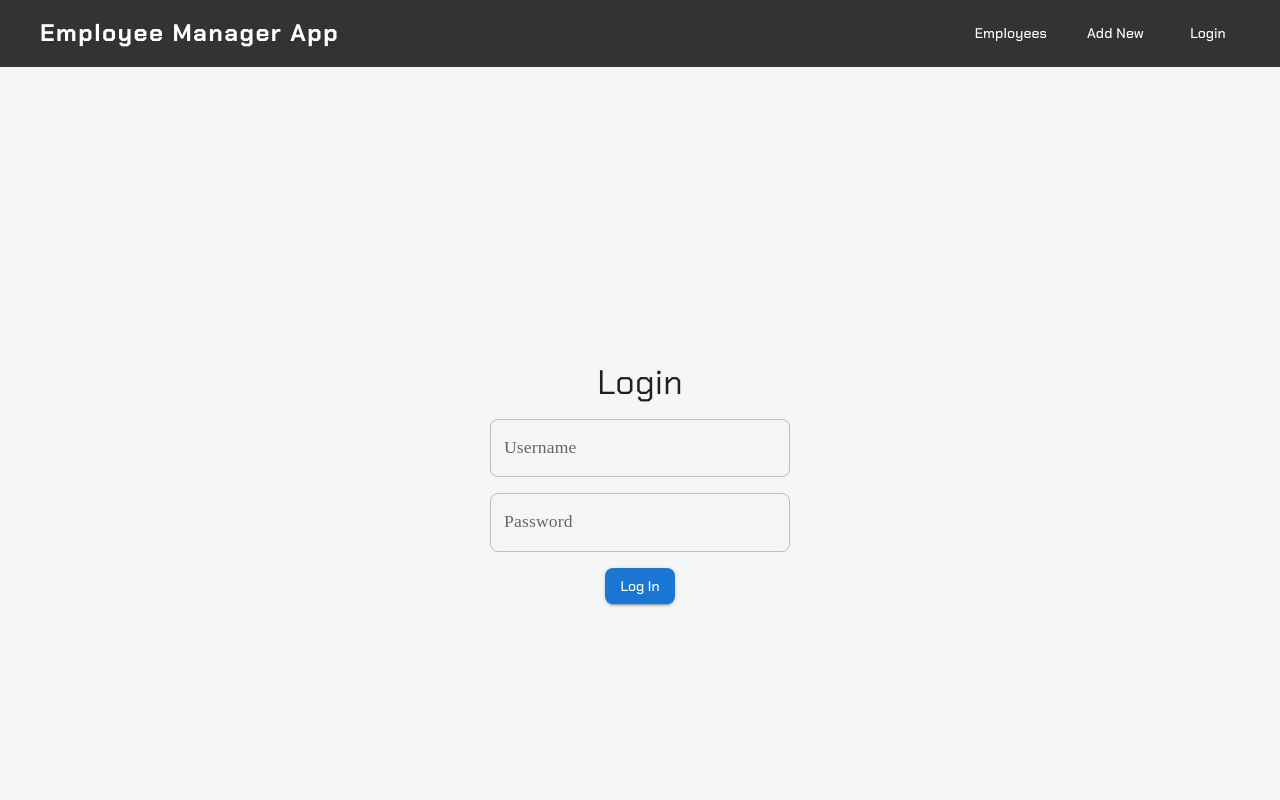
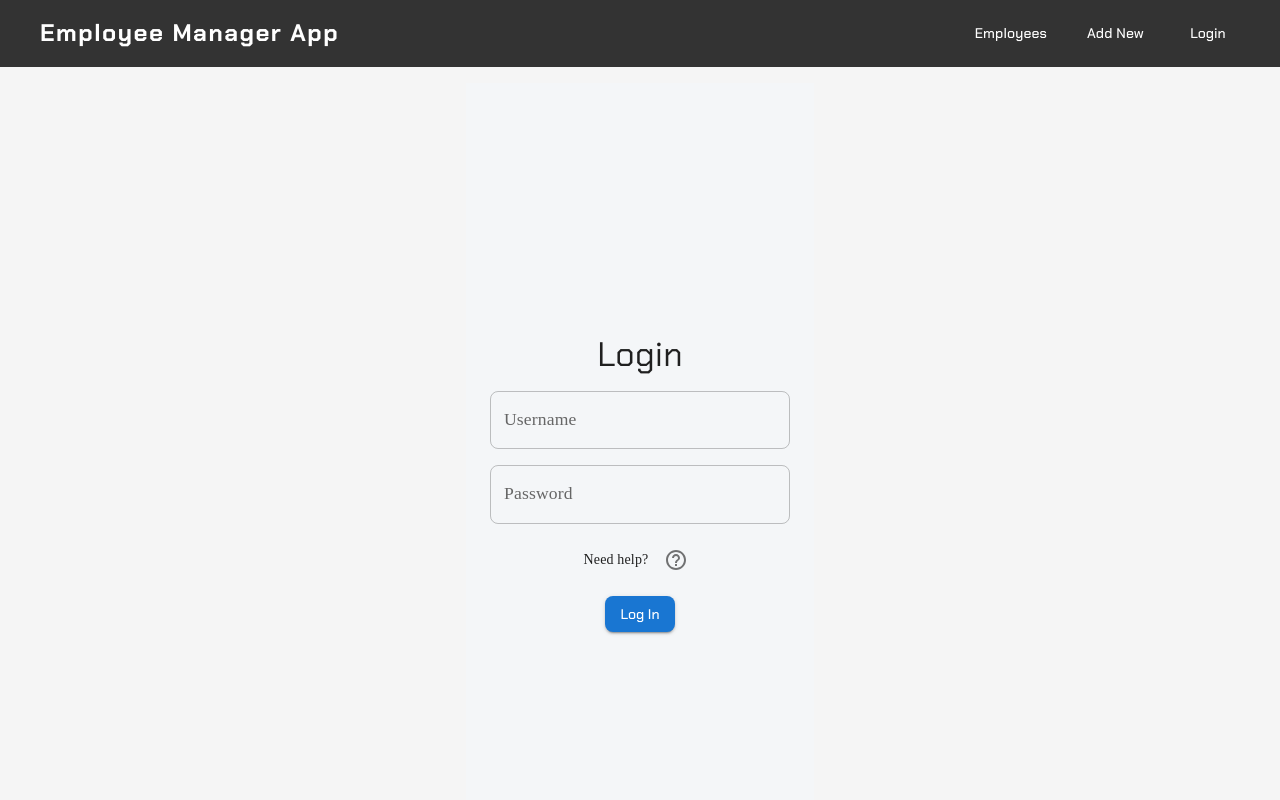
Before and after one commit to JonathanGian/Employee-Manager-App, a React (Vite) app: page / in a window 1280 px wide. Shown: the top 800 px of the page. Built offline with nearby package versions, Linux system fonts and the light colour scheme; a web font is replaced by a local one.

Commit message:
update LoginPage with hint about username and password

```diff
--- a/db.json
+++ b/db.json
@@ -83,7 +83,7 @@
   ],
   "users": [
     { "username": "admin", "password": "1234" },
-    { "username": "Jon", "password": "test" },
+    { "username": "Jon", "password": "dev" },
     { "username": "Margit", "password": "foxes" }
   ]
 }
--- a/src/pages/Login.jsx
+++ /dev/null
@@ -1,29 +0,0 @@
-import { useState } from 'react'
-import Button from "../components/Button/Button.jsx";
-import { Link } from "react-router-dom";
-
-function Login() {
-  const [isLoggedin, setIsLoggedIn] = useState(false);
-
-  const loginHandler = ()=>{
-    setIsLoggedIn(!isLoggedin)
-  }
-  return (
-        <Link to="/employees"><Button text={"Login"}/></Link>
-/*     <div id='login'>
-      <Header/>
-    {isLoggedin ? (
-      <div>
-        <button onClick={loginHandler}>Log Out</button>
-      <EmployeeList/>
-
-  </div>
-    ):(
-    <button onClick={loginHandler}>Log In</button>)}
-    <Footer/>
-    </div> */
-  )
-
-}
-
-export default Login
--- a/src/pages/LoginPage.jsx
+++ b/src/pages/LoginPage.jsx
@@ -1,6 +1,7 @@
 import React, { useState } from "react";
 import { useUser } from "../context/UserContext";
-import { Box, TextField, Button, Typography } from "@mui/material";
+import { Box, TextField, Button, Typography,Tooltip,IconButton } from "@mui/material";
+import { HelpOutline, HelpOutlined,HelpCenter } from "@mui/icons-material";
 import axios from "axios"; // For server requests
 import { useNavigate } from "react-router-dom";
 
@@ -24,7 +25,7 @@ const LoginPage = () => {
 
             if (user) {
                 login(username); // Log the user in
-                setError(null); // Clear any previous error
+                setError(null);
                 navigate("/welcome")
             } else {
                 setError("Invalid username or password");
@@ -72,6 +73,16 @@ const LoginPage = () => {
                 onChange={(e) => setPassword(e.target.value)}
                 sx={{ marginBottom: 2, width: "300px" }}
             />
+            <Box sx={{ display: "flex", alignItems: "center", marginBottom: 2}}>
+        <Typography variant="body2" sx={{ marginRight: 1 }}>
+          Need help?
+        </Typography>
+        <Tooltip title="Username is 'Margit', Password is 'foxes' or 'Jon' and 'dev' ">
+          <IconButton>
+            <HelpOutline />
+          </IconButton>
+        </Tooltip>
+      </Box>
             <Button
                 variant="contained"
                 color="primary"
--- a/src/pages/Welcome.jsx
+++ b/src/pages/Welcome.jsx
@@ -1,6 +1,6 @@
 import React from "react";
 import { useUser } from "../context/UserContext";
-import { Box, Typography, Button,Avatar} from "@mui/material";
+import { Box, Typography, Button} from "@mui/material";
 import { useNavigate } from "react-router-dom";
 
 const WelcomePage = () => {
--- a/src/routes/appRoutes.jsx
+++ b/src/routes/appRoutes.jsx
@@ -1,7 +1,6 @@
 import { createBrowserRouter } from "react-router-dom";
 import Root from "../pages/Root";
 import ErrorPage from "../pages/ErrorPage";
-import Login from "../pages/Login";
 import List from "../pages/List";
 import Form_Page from "../pages/Form_Page";
 import Details from "../pages/Details";
```
